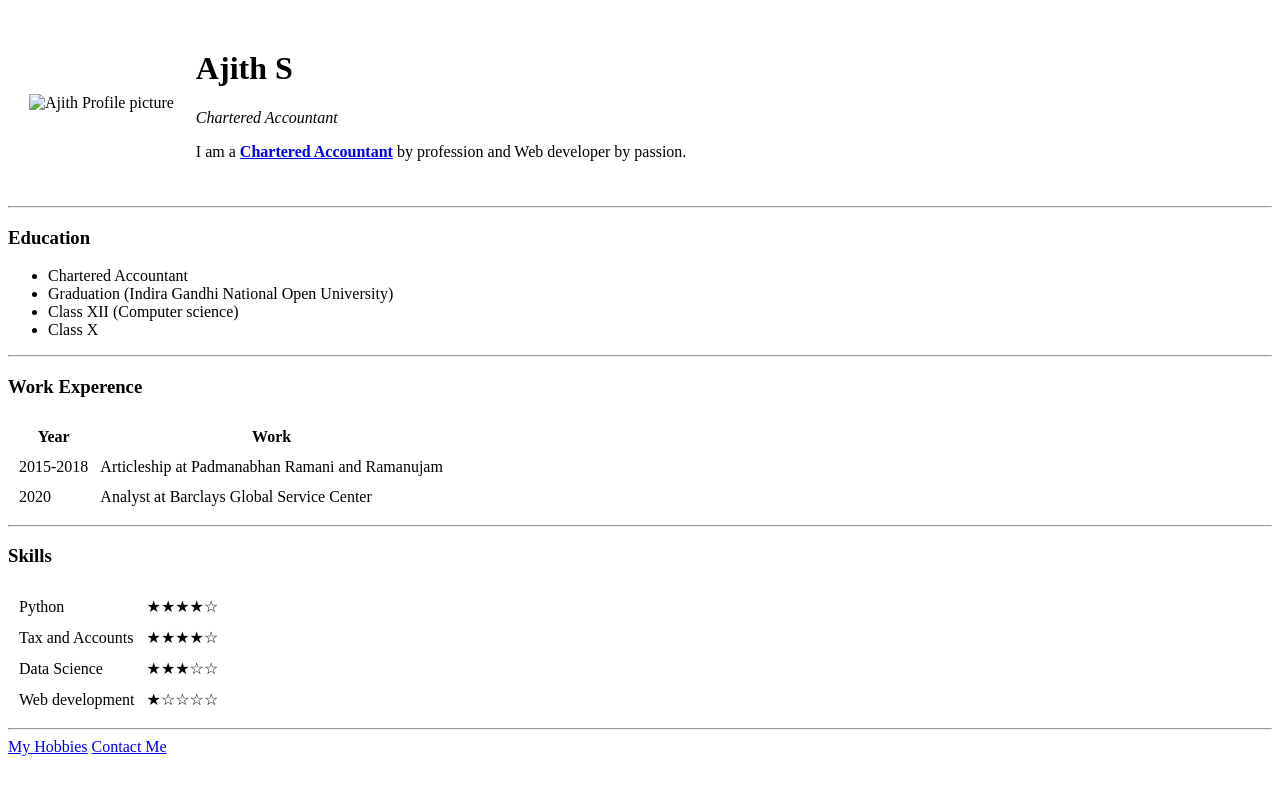
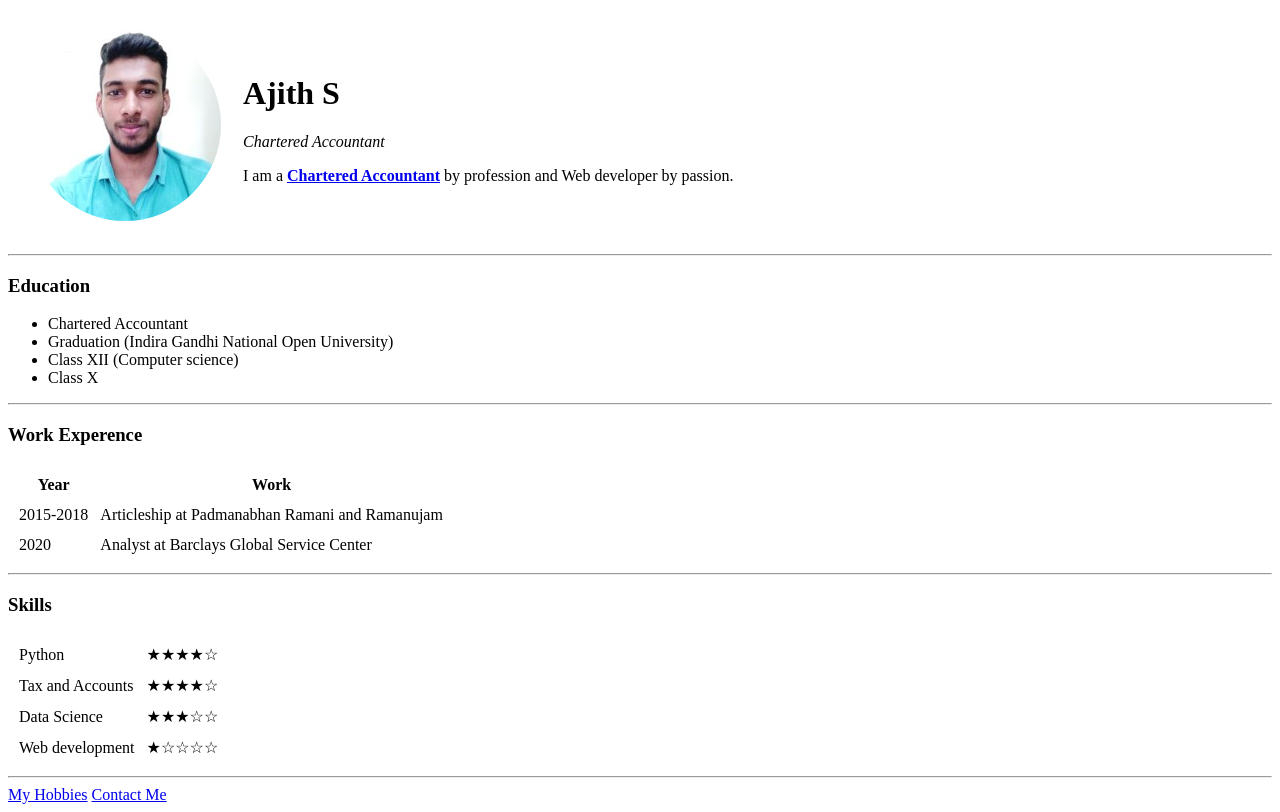
Before and after one commit to Aj-SoS/cv, a plain HTML site: page index.html in a window 1280 px wide. Drawn offline with Linux system fonts and the light colour scheme.

Commit message:
Update index.html

```diff
--- a/index.html
+++ b/index.html
@@ -10,7 +10,7 @@
       <tr>
         <td>
           <img
-            src="/HTML - personal Site/Images/My photo.png"
+            src="/Images/My photo.png"
             alt="Ajith Profile picture"
           />
         </td>
```
